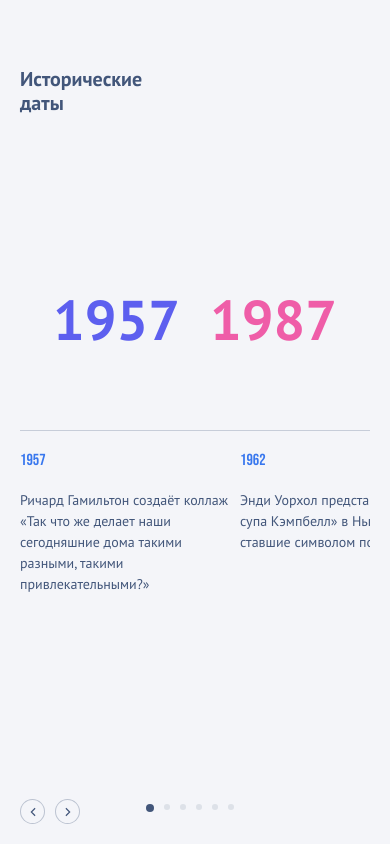
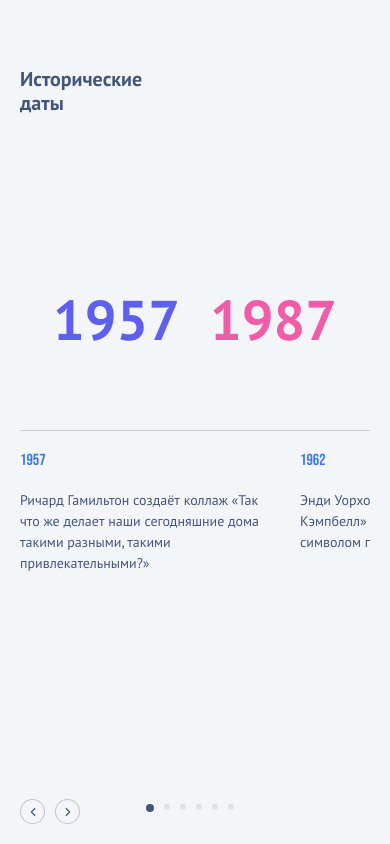
Before and after one commit to Jkerdley/dateswiper, a React app: page / in a window 390 px wide. Built offline with nearby package versions, Linux system fonts and the light colour scheme.

Commit message:
fix: fixes slider layout and styles

```diff
--- a/src/components/HistoricalDates/CircleTimeline.tsx
+++ b/src/components/HistoricalDates/CircleTimeline.tsx
@@ -16,7 +16,6 @@ export const CircleTimeline = (props: CircleTimelineProps) => {
 	const { periods, points, activeIndex, onSelect } = props;
 	const circleRef = useRef<HTMLDivElement>(null);
 	const [rotation, setRotation] = useState<string | number>(0);
-	// const points = calculatePointPositions(periods.length, CIRCLE_RADIUS);
 
 	useEffect(() => {
 		if (circleRef.current) {
--- a/src/components/HistoricalDates/EventCard.module.scss
+++ b/src/components/HistoricalDates/EventCard.module.scss
@@ -4,16 +4,13 @@
 	min-height: 200px;
 	width: 100%;
 	max-width: 400px;
-	box-sizing: border-box;
-	// background: #db14146b;
 	@media (max-width: $breakpoint-tablet) {
-		// width: auto;
+		max-width: 100%;
 		min-height: 150px;
-		max-width: 100%;
 	}
 	@media (max-width: $breakpoint-mobile) {
 		width: 100%;
-		max-width: 100%;
+		max-width: 90%;
 		min-height: 80px;
 	}
 }
--- a/src/components/HistoricalDates/EventsSlider.module.scss
+++ b/src/components/HistoricalDates/EventsSlider.module.scss
@@ -129,7 +129,6 @@
 	padding-top: 60px;
 	cursor: grab;
 	overflow: hidden;
-	// background: #fa3403d2;
 	@media (max-width: $breakpoint-tablet) {
 		padding-inline: 40px;
 		padding-top: 40px;
@@ -149,7 +148,6 @@
 	width: 100%;
 	height: 100%;
 	overflow: hidden;
-	// background: #14fa036e;
 	@media (max-width: $breakpoint-mobile) {
 		border-top: 1px solid #c7cdd9;
 		padding-top: 20px;
--- a/src/components/HistoricalDates/EventsSlider.override.scss
+++ b/src/components/HistoricalDates/EventsSlider.override.scss
@@ -18,9 +18,10 @@
 		max-width: 100% !important;
 	}
 }
-@media (max-width: 768px) {
-	.swiper-wrapper {
-		width: 60% !important;
+@media ((min-width: 320px) and (max-width: 1024px)) {
+	.swiper-slide {
+		width: 80% !important;
+		max-width: 100% !important;
 	}
 }
 
--- a/src/components/HistoricalDates/EventsSlider.tsx
+++ b/src/components/HistoricalDates/EventsSlider.tsx
@@ -51,22 +51,14 @@ export const EventsSlider = ({ events }: EventsSliderProps) => {
 			<div className={`${styles.sliderWrapper} ${isVisible ? styles.visible : ''}`}>
 				<Swiper
 					modules={[Navigation]}
-					// spaceBetween={60}
-					// slidesPerView={3}
 					observer={true}
 					observeParents={true}
 					breakpoints={{
 						0: { slidesPerView: 1, spaceBetween: 10 },
-						320: { slidesPerView: 2, spaceBetween: 10 },
-						768: { slidesPerView: 3, spaceBetween: 20 },
+						320: { slidesPerView: 1.25, spaceBetween: 0 },
+						768: { slidesPerView: 2, spaceBetween: 20 },
 						1024: { slidesPerView: 3, spaceBetween: 40 },
-						// 1440: { slidesPerView: 4, spaceBetween: 60 },
 					}}
-					// className="swiper"
-					// navigation={{
-					// 	prevEl: prevRef.current,
-					// 	nextEl: nextRef.current,
-					// }}
 					onBeforeInit={(swiper: SwiperType) => {
 						const nav = swiper.params.navigation as any;
 						nav.prevEl = prevRef.current;
--- a/src/components/HistoricalDates/HistoricalDates.tsx
+++ b/src/components/HistoricalDates/HistoricalDates.tsx
@@ -1,52 +1,3 @@
-// import { useState } from 'react';
-// import { TimePeriod } from '../../data/historicalData';
-
-// import { useWindowSize } from '../../hooks/useWindowSize';
-// import * as styles from './HistoricalDates.module.scss';
-// import { Crosshair } from './Crosshair';
-// import { Title } from './Title';
-// import { YearCounter } from './YearCounter';
-// import { CircleTimeline } from './CircleTimeline';
-// import { EventsSlider } from './EventsSlider';
-
-// interface HistoricalDatesProps {
-// 	data: TimePeriod[];
-// }
-
-// export const HistoricalDates = ({ data }: HistoricalDatesProps) => {
-// 	const [activePeriod, setActivePeriod] = useState(0);
-// 	const { width } = useWindowSize();
-// 	const isMobile = width <= 768;
-
-// 	const currentPeriod = data[activePeriod];
-
-// 	return (
-// 		<>
-// 			<main className={styles.historicalDates}>
-// 				<Crosshair />
-// 				<div className={styles.contentWrapper}>
-// 					<Title />
-
-// 					<section className={styles.datesAndCircleContainer}>
-// 						<CircleTimeline
-// 							periods={data}
-// 							activeIndex={activePeriod}
-// 							onSelect={setActivePeriod}
-// 							isMobile={isMobile}
-// 						/>
-
-// 						<div className={styles.yearsContainer}>
-// 							<YearCounter value={currentPeriod.startYear} color="#5D5FEF" />
-// 							<YearCounter value={currentPeriod.endYear} color="#EF5DA8" />
-// 						</div>
-// 					</section>
-// 					<EventsSlider events={currentPeriod.events} />
-// 				</div>
-// 			</main>
-// 		</>
-// 	);
-// };
-// HistoricalDates.tsx
 import { useState } from 'react';
 import { TimePeriod } from '../../data/historicalData';
 import * as styles from './HistoricalDates.module.scss';
@@ -100,7 +51,7 @@ export const HistoricalDates = ({ data }: HistoricalDatesProps) => {
 				</section>
 				<Controls onNext={handleNext} onPrev={handlePrev} />
 				<div className={styles.dotsNavigationContainer}>
-					{points.map((point, index) => (
+					{points.map((_, index) => (
 						<TimelinePoint
 							key={data[index].id}
 							isMobile={true}
```
